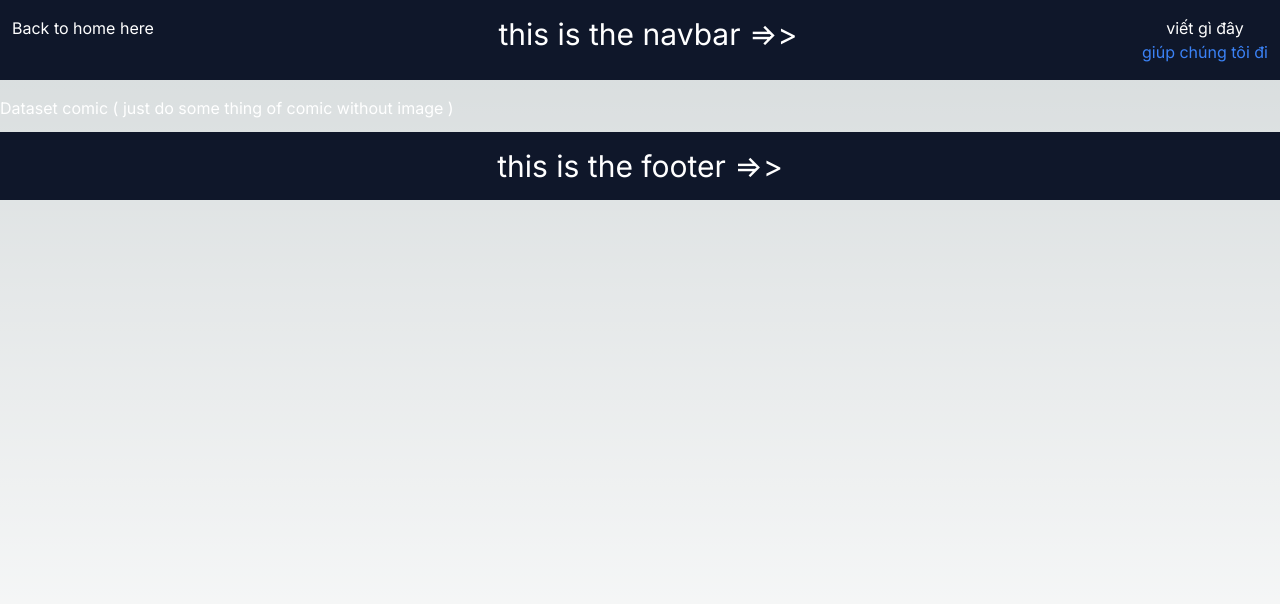
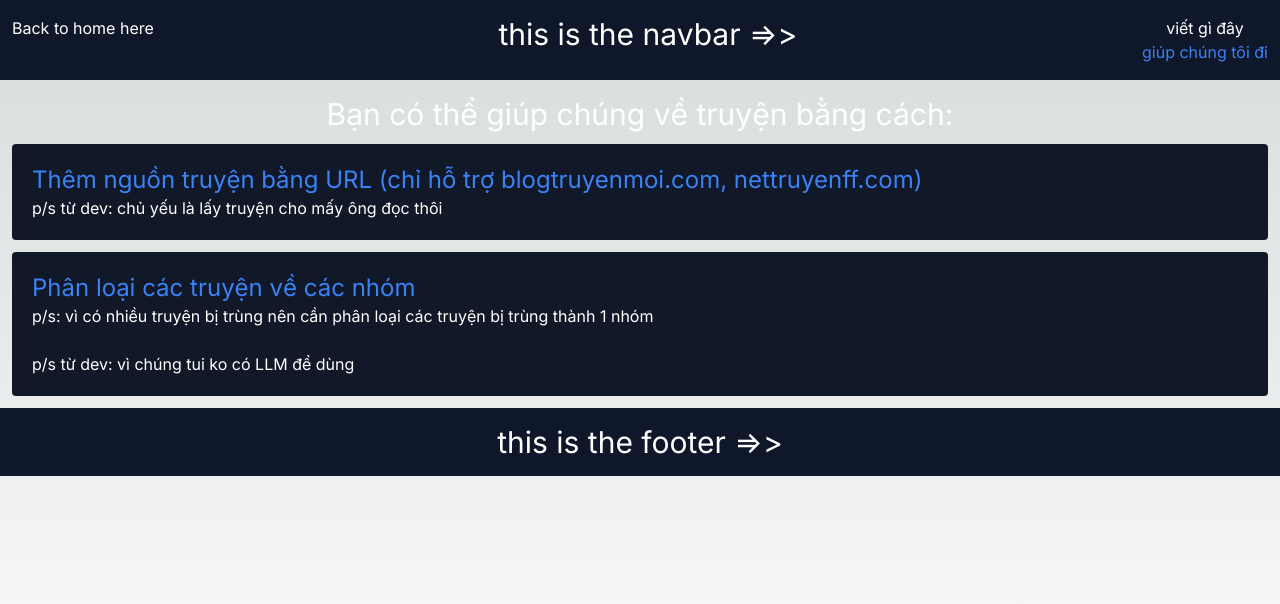
Before and after one commit to code-ga/crawl-comic, a Next.js app in the folder fe/: page /help/comic in a window 1280 px wide. Shown: the top 604 px of the page. Built offline with nearby package versions, Linux system fonts and the light colour scheme.

Commit message:
update ui and somethings

```diff
--- /dev/null
+++ b/fe/src/app/help/chapter/page.tsx
@@ -0,0 +1,3 @@
+export default function Page() {
+    return <div>Hiện vẫn đang cố code xong để mấy ông giúp</div>;
+}
--- a/fe/src/app/help/comic/page.tsx
+++ b/fe/src/app/help/comic/page.tsx
@@ -1,3 +1,31 @@
+import { MainPageCard } from "../components/Card";
+
 export default function Page() {
-    return <div>Dataset comic ( just do some thing of comic without image ) </div>;
+  return (
+    <div className="w-full my-3">
+      <div className="w-full text-center text-3xl">
+        Bạn có thể giúp chúng về truyện bằng cách:
+      </div>
+      <div>
+        <MainPageCard>
+          <p className="text-2xl text-blue-500">
+            Thêm nguồn truyện bằng URL (chỉ hỗ trợ blogtruyenmoi.com,
+            nettruyenff.com)
+          </p>
+          p/s từ dev: chủ yếu là lấy truyện cho mấy ông đọc thôi
+        </MainPageCard>
+        <MainPageCard>
+          <p className="text-2xl text-blue-500">
+            Phân loại các truyện về các nhóm
+          </p>
+          <p>
+            p/s: vì có nhiều truyện bị trùng nên cần phân loại các truyện bị
+           trùng thành 1 nhóm
+          </p>
+          <br></br>
+          <p>p/s từ dev: vì chúng tui ko có LLM để dùng</p>
+        </MainPageCard>
+      </div>
+    </div>
+  );
 }
--- /dev/null
+++ b/fe/src/app/help/components/Card.tsx
@@ -0,0 +1,4 @@
+import React from "react";
+export function MainPageCard({ children }: { children: React.ReactNode }) {
+  return <div className="bg-gray-900 p-5 m-3 rounded">{children}</div>;
+}
--- a/fe/src/app/help/image/page.tsx
+++ /dev/null
@@ -1,3 +0,0 @@
-export default function Page() {
-    return <div>Dataset image</div>;
-}
--- a/fe/src/app/help/page.tsx
+++ b/fe/src/app/help/page.tsx
@@ -1,3 +1,20 @@
+import Link from "next/link";
+import { MainPageCard } from "./components/Card";
+
 export default function Page() {
-    return <div>Dataset</div>;
+  return (
+    <div className="w-full my-3">
+      <div className="w-full text-center text-3xl">
+        Bạn có thể giúp chúng bằng cách:
+      </div>
+      <div>
+        <MainPageCard>
+          <Link className="text-2xl text-blue-500" href={"/help/chapter"}>Hỗ trợ về Chapter</Link>
+        </MainPageCard>
+        <MainPageCard>
+          <Link className="text-2xl text-blue-500" href={"/help/comic"}>Hỗ trợ về truyện</Link>
+        </MainPageCard>
+      </div>
+    </div>
+  );
 }
--- a/fe/src/app/page.tsx
+++ b/fe/src/app/page.tsx
@@ -13,7 +13,7 @@ export default function Home() {
   return (
     <div className="grid grid-cols-4 gap-4 text-center">
       {/* content */}
-      <div className="hidden md:block">
+      <div className="hidden md:flex">
         <Suspense fallback={<Loading />}>
           <SideBar app={app}></SideBar>
         </Suspense>
--- a/fe/src/components/Sidebar.tsx
+++ b/fe/src/components/Sidebar.tsx
@@ -39,14 +39,15 @@ export const SideBar = ({ app }: { app: AppApi }) => {
             return new Set(pre);
           });
         });
-      }).on("open", () => {
+      })
+      .on("open", () => {
         setFetching(new Set());
       });
     // eslint-disable-next-line react-hooks/exhaustive-deps
   }, []);
   console.log({ fetching });
   return (
-    <div className="text-center" onBlur={() => setFetching(new Set())}>
+    <div className="text-center sticky top-0 h-dvh overflow-hidden">
       <p>Side Bar</p>
       <span className="my-2 mt-4">Server Fetching Urls</span>
       <div className="text-sm text-left p-3">
```
